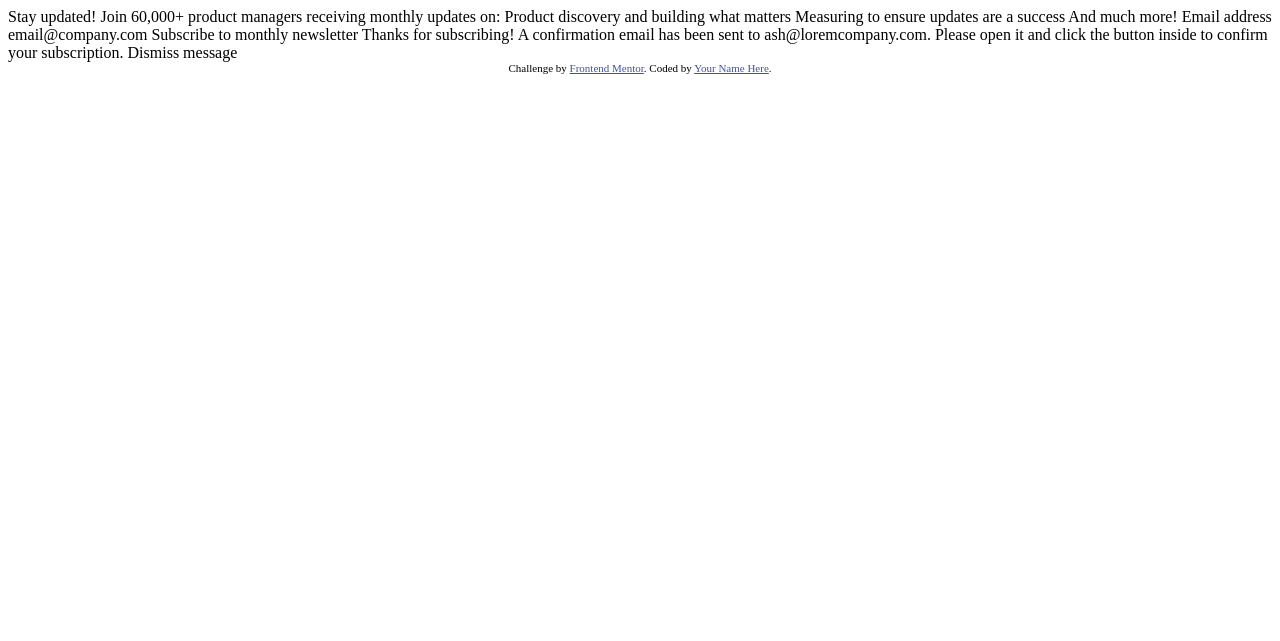
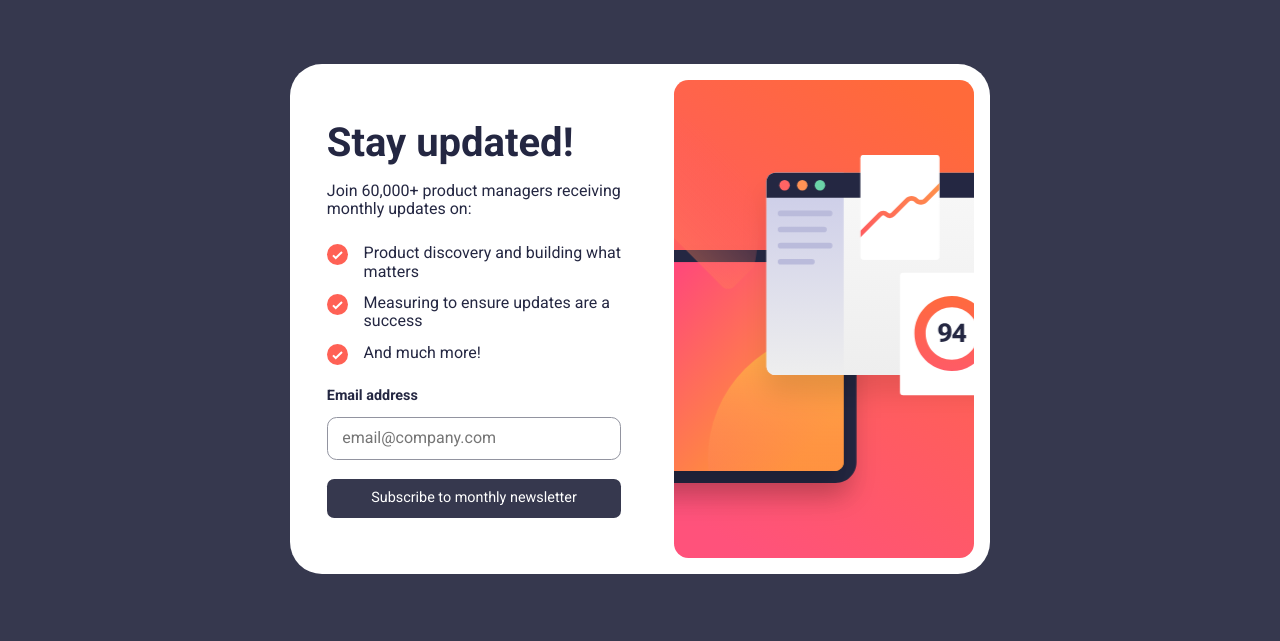
Before and after one commit to lancer751/newsletter-sign-up, a plain HTML site: page index.html in a window 1280 px wide. Drawn offline with Linux system fonts and the light colour scheme.

Commit message:
acabando el diseño

```diff
--- /dev/null
+++ b/css/styles.css
@@ -0,0 +1,160 @@
+@import url('./normalize.css');
+
+:root{
+    --Dark-Slate-Grey: hsl(234, 29%, 20%);
+    --Charcoal-Grey: hsl(235, 18%, 26%);
+    --Grey: hsl(231, 7%, 60%);
+    --White: hsl(0, 0%, 100%);
+    --Tomato: hsl(4, 100%, 67%);
+    --Roboto: "Roboto", sans-serif;
+}
+
+body{
+    background-color: var(--Charcoal-Grey);
+    font-family: var(--Roboto);
+    font-size: 16px;
+    min-height: 100vh;
+}
+
+.updatecard{
+    min-height: 100vh;
+}
+
+.updatecard__container{
+    background-color: var(--White);
+    display: flex;
+    flex-direction: column;
+}
+
+.updatecard__container picture{
+    order: 1;
+}
+
+.updatecard__illustration{
+    background-image: url('../assets/images/illustration-sign-up-mobile.svg');
+    background-repeat: no-repeat;
+    background-position: top center;
+    background-size: cover;
+    width: 100%;
+    height: 250px;
+    border-bottom-left-radius: 1rem;
+    border-bottom-right-radius: 1rem;
+}
+
+
+.updatecard__content{
+    order: 2;
+    color: var(--Dark-Slate-Grey);
+    text-align: left;
+    padding: 2rem 1.1rem;
+}
+
+.updatecard__title{
+    color: var(--Dark-Slate-Grey);
+    margin: 0;
+    font-size: 2.5rem;
+}
+
+.updatecard__paragraph{
+    margin: 1rem 0;
+}
+
+.updatecard__list{
+    list-style: none;
+    font-size: 1rem;
+    padding: 0;
+    margin: 1.6rem 0;
+}
+
+.updatecard__list li{
+    position: relative;
+    padding-left: 2.3rem;
+}
+
+.updatecard__list li::before{
+    content: url('../assets/images/icon-list.svg');
+    position: absolute;
+    left: 0;
+    top: 0;
+}
+
+.updatecard__list li:nth-child(2){
+    margin: 0.8rem 0;
+}
+
+.updatecard__form div{
+    display: flex;
+    flex-direction: column;
+    gap: 0.8rem;
+}
+
+.updatecard__form label{
+    color: var(--Dark-Slate-Grey);
+    font-size: 0.9rem;
+    font-weight: 700;
+}
+
+.updatecard__form input{
+    padding: 0.7rem 0.9rem;
+    border: 1px solid var(--Grey);
+    border-radius: 0.6rem;
+    color: var(--Dark-Slate-Grey);
+}
+
+.updatecard__form button{
+    cursor: pointer;
+    margin-top: 1.2rem;
+    display: block;
+    width: 100%;
+    border-radius: 0.45rem;
+    border: none;
+    color: var(--White);
+    font-size: 0.9rem;
+    background: var(--Charcoal-Grey);
+    padding: 0.7rem 0.9rem;
+
+}
+
+@media (min-width: 512px){
+    .updatecard{
+        min-height: max-content;
+        width: 90%;
+        margin: 0 auto;
+        padding: 4rem 0;
+    }
+
+    .updatecard__container{
+        border-radius: 2rem;
+        overflow: hidden;
+    }
+
+    .updatecard__content{
+        padding: 2.3rem 1.5rem;
+    }
+}
+
+
+@media (min-width: 768px){
+    .updatecard__container{
+        max-width: 700px;
+        margin: 0 auto;
+        flex-direction: row;
+    }
+
+    .updatecard__container picture{
+        padding: 1rem;
+        order: 2;
+    }
+
+    .updatecard__content{
+        order: 1;
+        padding: 3.5rem 2.3rem;
+    }
+
+    .updatecard__illustration{
+        background-image: url('../assets/images/illustration-sign-up-desktop.svg');
+        height: 100%;
+        width: 300px;
+        border-radius: 0.9rem;
+    }
+}
--- a/index.html
+++ b/index.html
@@ -5,48 +5,69 @@
   <meta name="viewport" content="width=device-width, initial-scale=1.0"> <!-- displays site properly based on user's device -->
 
   <link rel="icon" type="image/png" sizes="32x32" href="./assets/images/favicon-32x32.png">
+  <link rel="preconnect" href="https://fonts.googleapis.com">
+  <link rel="preconnect" href="https://fonts.gstatic.com" crossorigin>
+  <link href="https://fonts.googleapis.com/css2?family=Roboto:ital,wght@0,100;0,300;0,400;0,500;0,700;0,900;1,100;1,300;1,400;1,500;1,700;1,900&display=swap" rel="stylesheet">
+  <!-- styles css -->
+   <link rel="stylesheet" href="./css/styles.css">
 
-  <title>Frontend Mentor | Newsletter sign-up form with success message</title>
+  <title>Frontend Mentor | Newsletter sign-up form with success message by Lau Wong Coder</title>
 
-  <!-- Feel free to remove these styles or customise in your own stylesheet 👍 -->
-  <style>
-    .attribution { font-size: 11px; text-align: center; }
-    .attribution a { color: hsl(228, 45%, 44%); }
-  </style>
 </head>
 <body>
 
-  <!-- Sign-up form start -->
+  <section class="updatecard">
+    <div class="updatecard__container">
+      <article class="updatecard__content">
+        <h2 class="updatecard__title">Stay updated!</h2>
+        <p class="updatecard__paragraph">
+          Join 60,000+ product managers receiving monthly updates on:
+        </p>
 
-  Stay updated!
+        <ul class="updatecard__list">
+          <li>Product discovery and building what matters</li>
+          <li>Measuring to ensure updates are a success</li>
+          <li>And much more!</li>
+        </ul>
 
-  Join 60,000+ product managers receiving monthly updates on:
+        <form action="" class="updatecard__form">
+          <div>
+            <label for="userEmail">
+              Email address
+            </label>
+            <input type="text" placeholder="email@company.com">
+          </div>
 
-  Product discovery and building what matters
-  Measuring to ensure updates are a success
-  And much more!
+          <button>Subscribe to monthly newsletter</button>
+        </form>
 
-  Email address
-  email@company.com
+      </article>
 
-  Subscribe to monthly newsletter
+      <picture>
+        <div class="updatecard__illustration"></div>
+      </picture>
+      <!-- <img src="./assets/images/illustration-sign-up-mobile.svg" alt="illustration"> -->
+    </div>
+  </section>
+
+  <!--  -->
+
+  <!--
+
+   -->
 
   <!-- Sign-up form end -->
 
   <!-- Success message start -->
 
-  Thanks for subscribing!
+  <!-- Thanks for subscribing!
 
   A confirmation email has been sent to ash@loremcompany.com.
   Please open it and click the button inside to confirm your subscription.
 
-  Dismiss message
+  Dismiss message -->
 
   <!-- Success message end -->
 
-  <div class="attribution">
-    Challenge by <a href="https://www.frontendmentor.io?ref=challenge" target="_blank">Frontend Mentor</a>.
-    Coded by <a href="#">Your Name Here</a>.
-  </div>
 </body>
 </html>
```
Also changed, not shown: css/normalize.css (added).
